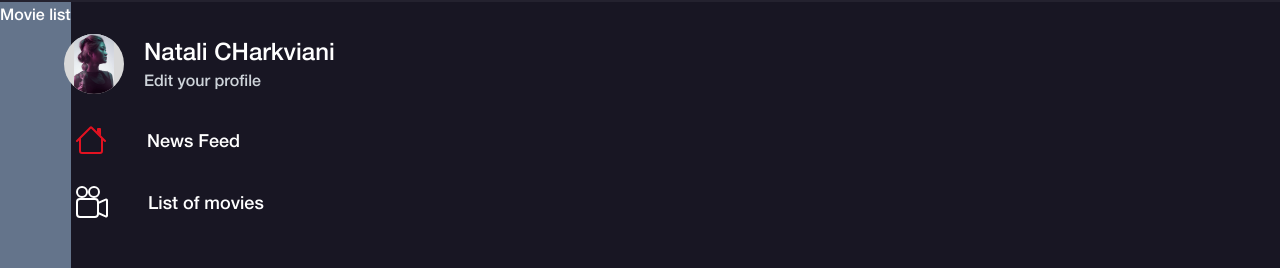
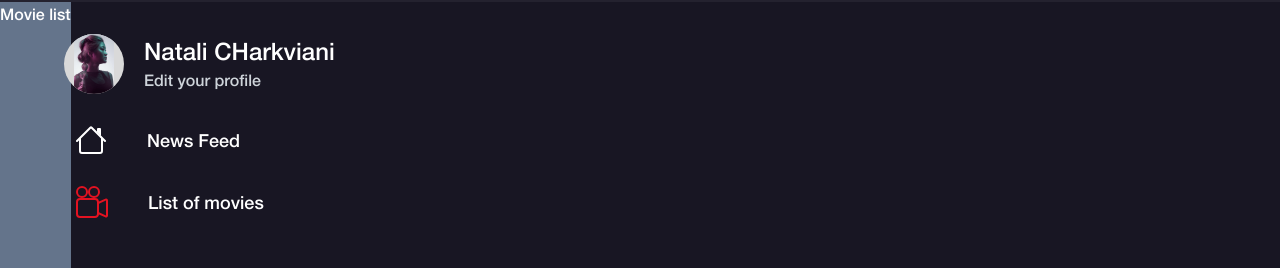
Before and after one commit to nataalii/epic-movie-quotes-front, a Next.js app: page /movie-list in a window 1280 px wide. Shown: the part 78-346 px from the top of the page. Built offline with nearby package versions, Linux system fonts and the light colour scheme.

Commit message:
feat: add navigation between pages

```diff
--- a/components/icons/Home.tsx
+++ b/components/icons/Home.tsx
@@ -1,6 +1,6 @@
 import React from 'react';
 
-function Home() {
+function Home(props: any) {
   return (
     <svg
       xmlns='http://www.w3.org/2000/svg'
@@ -10,13 +10,13 @@ function Home() {
       viewBox='0 0 31 28'
     >
       <path
-        fill='#E31221'
+        fill={props.color}
         fillRule='evenodd'
         d='M3 25V12h2v13a1 1 0 001 1h18a1 1 0 001-1V12h2v13a3 3 0 01-3 3H6a3 3 0 01-3-3zM25 3v7l-4-4V3a1 1 0 011-1h2a1 1 0 011 1z'
         clipRule='evenodd'
       ></path>
       <path
-        fill='#E31221'
+        fill={props.color}
         fillRule='evenodd'
         d='M13.586 1a2 2 0 012.828 0l13.294 13.292a1.001 1.001 0 01-1.416 1.416L15 2.414 1.708 15.708a1.001 1.001 0 11-1.416-1.416L13.586 1z'
         clipRule='evenodd'
--- a/components/icons/Movie.tsx
+++ b/components/icons/Movie.tsx
@@ -1,6 +1,6 @@
 import React from 'react';
 
-function Movie() {
+function Movie(props: any) {
   return (
     <svg
       xmlns='http://www.w3.org/2000/svg'
@@ -10,15 +10,15 @@ function Movie() {
       viewBox='0 0 32 32'
     >
       <path
-        fill='#fff'
+        fill={props.color}
         d='M12 6A6 6 0 110 6a6 6 0 0112 0zM2 6a4 4 0 108 0 4 4 0 00-8 0z'
       ></path>
       <path
-        fill='#fff'
+        fill={props.color}
         d='M18 12h1a4 4 0 013.966 3.476l6.22-2.764A1.999 1.999 0 0132 14.538v14.924a2 2 0 01-2.812 1.826l-6.222-2.764A4 4 0 0119 32H4a4 4 0 01-4-4V16a4 4 0 014-4h14zm12 2.54l-7 3.11v8.7l7 3.112V14.54zM2 16v12a2 2 0 002 2h15a2 2 0 002-2V16a2 2 0 00-2-2H4a2 2 0 00-2 2z'
       ></path>
       <path
-        fill='#fff'
+        fill={props.color}
         d='M18 12a6 6 0 100-12 6 6 0 000 12zm-4-6a4 4 0 118 0 4 4 0 01-8 0z'
       ></path>
     </svg>
--- a/components/sideNavBar/sideNavBar.tsx
+++ b/components/sideNavBar/sideNavBar.tsx
@@ -1,23 +1,40 @@
 import { Home, Movie, Profile } from 'components';
+import Link from 'next/link';
+import { useRouter } from 'next/router';
 
 const SideNavBar = () => {
+  const router = useRouter();
   return (
     <div className='hidden lg:flex lg:flex-col h-20 fixed top-28 left-16 gap-8'>
       <div className='flex items-center gap-5'>
+        {router.asPath === '/profile' ? (
+          <div className=' w-16 h-16 bg-red-600 rounded-full flex justify-center items-center'>
             <Profile />
+          </div>
+        ) : (
+          <Profile />
+        )}
         <div>
           <p className='text-2xl'>Natali CHarkviani</p>
+          <Link href='/profile'>
             <p className='text-light-gray'>Edit your profile</p>
+          </Link>
         </div>
       </div>
+      <Link href='/news-feed'>
         <div className='flex items-center gap-10 text-lg ml-3'>
-        <Home></Home>
+          <Home color={router.asPath === '/news-feed' ? '#E31221' : 'white'} />
           <p>News Feed</p>
         </div>
+      </Link>
+      <Link href='/movie-list'>
         <div className='flex items-center gap-10 text-lg ml-3'>
-        <Movie></Movie>
+          <Movie
+            color={router.asPath === '/movie-list' ? '#E31221' : 'white'}
+          />
           <p>List of movies</p>
         </div>
+      </Link>
     </div>
   );
 };
--- a/pages/movie-list.tsx
+++ b/pages/movie-list.tsx
@@ -4,7 +4,7 @@ import { SideNavBar } from 'components/sideNavBar';
 export default function MovieList() {
   return (
     <div className='text-white bg-[#181623]'>
-      <NavBar></NavBar>
+      <NavBar />
       <div className='flex'>
         <SideNavBar />
         <div className=' h-96 bg-slate-500'>Movie list</div>
```
Lines whose indentation alone changed are shown as unchanged.
